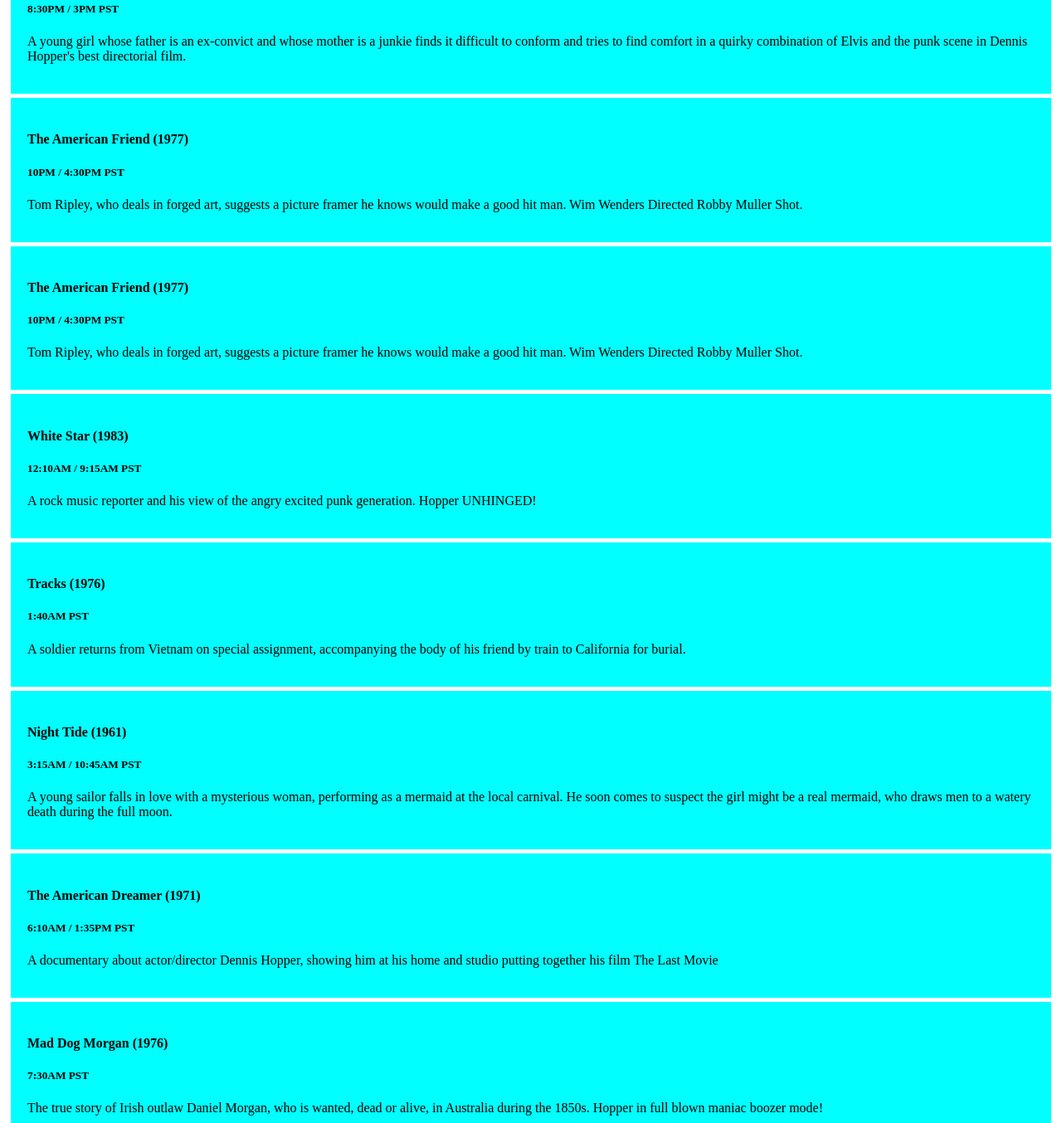
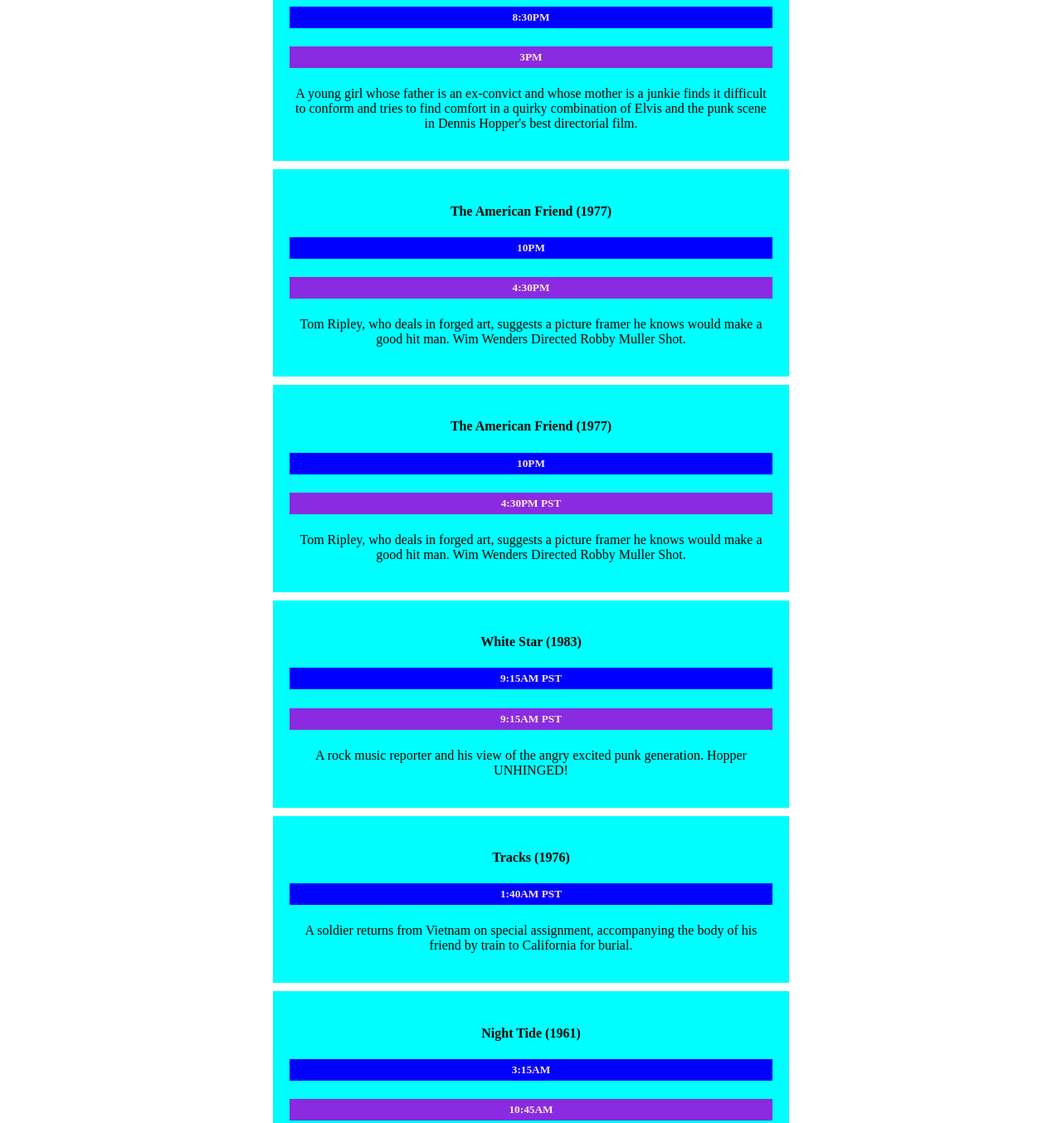
Before and after one commit to danieljhawn/cathode, a plain HTML site: page index.html in a window 1280 px wide. Shown: the part 199-1553 px from the top of the page at 83% size. Drawn offline with Linux system fonts and the light colour scheme.

Commit message:
adds masic styling

```diff
--- a/index.html
+++ b/index.html
@@ -16,7 +16,8 @@
     <div class="schedule">
       <div class="movie">
         <h4>Out Of The Blue (1980)</h4>
-        <h5>8:30PM / 3PM PST</h5>
+        <h5 class="first">8:30PM</h5>
+        <h5 class="second">3PM</h5>
         <p>A young girl whose father is an ex-convict and whose mother is a junkie finds it difficult to conform and
           tries
           to find comfort in a quirky combination of Elvis and the punk scene in Dennis Hopper's best directorial film.
@@ -24,48 +25,52 @@
       </div>
       <div class="movie">
         <h4>The American Friend (1977)</h4>
-        <h5>10PM / 4:30PM PST</h5>
+        <h5 class="first">10PM</h5>
+        <h5 class="second">4:30PM</h5>
         <p>Tom Ripley, who deals in forged art, suggests a picture framer he knows would make a good hit man. Wim
           Wenders Directed Robby Muller Shot.
         </p>
       </div>
       <div class="movie">
         <h4>The American Friend (1977)</h4>
-        <h5>10PM / 4:30PM PST</h5>
+        <h5 class="first">10PM</h5>
+        <h5 class="second">4:30PM PST</h5>
         <p>Tom Ripley, who deals in forged art, suggests a picture framer he knows would make a good hit man. Wim
           Wenders Directed Robby Muller Shot.
         </p>
       </div>
       <div class="movie">
         <h4>White Star (1983)</h4>
-        <h5>12:10AM / 9:15AM PST</h5>
+        <h5 class="first">9:15AM PST</h5>
+        <h5 class="second">9:15AM PST</h5>
         <p>A rock music reporter and his view of the angry excited punk generation. Hopper UNHINGED!</p>
       </div>
       <div class="movie">
         <h4>Tracks (1976)</h4>
-        <h5>1:40AM PST</h5>
+        <h5 class="first">1:40AM PST</h5>
         <p>A soldier returns from Vietnam on special assignment, accompanying the body of his friend by train to
           California for burial.</p>
       </div>
       <div class="movie">
         <h4>Night Tide (1961)
         </h4>
-        <h5>3:15AM / 10:45AM PST</h5>
+        <h5 class="first">3:15AM</h5>
+        <h5 class="second">10:45AM</h5>
         <p>A young sailor falls in love with a mysterious woman, performing as a mermaid at the local carnival. He soon
           comes to suspect the girl might be a real mermaid, who draws men to a watery death during the full moon.</p>
       </div>
       <div class="movie">
         <h4>The American Dreamer (1971)
         </h4>
-        <h5>6:10AM / 1:35PM PST</h5>
+        <h5 class="first">6:10AM</h5>
+        <h5 class="second">1:35PM PST</h5>
         <p>A documentary about actor/director Dennis Hopper, showing him at his home and studio putting together his
           film The Last Movie</p>
       </div>
       <div class="movie">
         <h4>Mad Dog Morgan (1976)
         </h4>
-        <h5>7:30AM PST
-        </h5>
+        <h5 class="first">7:30AM PST</h5>
         <p>The true story of Irish outlaw Daniel Morgan, who is wanted, dead or alive, in Australia during the 1850s.
           Hopper in full blown maniac boozer mode!</p>
       </div>
--- a/style.css
+++ b/style.css
@@ -1,5 +1,30 @@
+body {
+  text-align: center;
+}
+
 .movie {
   margin: 5px;
   padding: 20px;
   background-color: aqua;
 }
+
+.first {
+  color: antiquewhite;
+  background-color: blue;
+  padding: 5px;
+
+}
+
+.second {
+  color: antiquewhite;
+  background-color: blueviolet;
+  padding: 5px;
+}
+
+.schedule {
+  display: flex;
+  flex-direction: column;
+  justify-content: center;
+  width: 50%;
+  margin: auto;
+}
```
